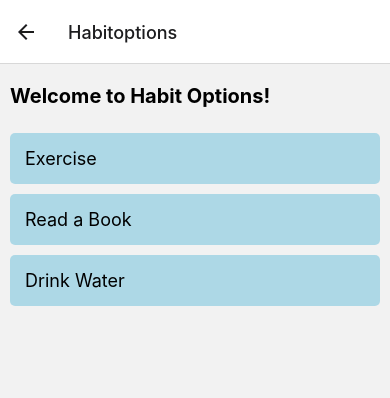
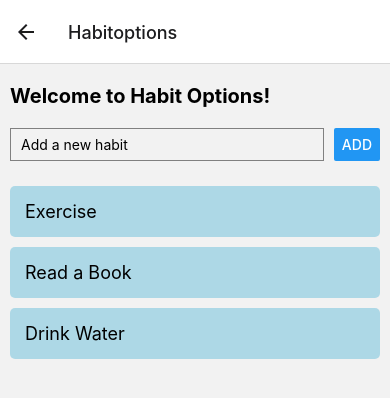
Before and after one commit to MehmetOguzhanTor/HabitTracker, a React Native app: screen /Habitoptions in a window 390 px wide. Shown: the top 398 px of the page. Built offline with nearby package versions, Linux system fonts and the light colour scheme.

Commit message:
Users can add their own habits now.

```diff
--- a/src/screens/Habitoptions.js
+++ b/src/screens/Habitoptions.js
@@ -1,15 +1,24 @@
-import React from 'react';
-import { View, Text, StyleSheet, TouchableOpacity, FlatList } from 'react-native';
-
-const options = [
-  { id: 1, name: "Exercise" },
-  { id: 2, name: "Read a Book" },
-  { id: 3, name: "Drink Water" },
-];
+import React, { useState } from 'react';
+import { View, Text, StyleSheet, TouchableOpacity, FlatList, TextInput, Button } from 'react-native';
 
 const Habitoptions = ({ navigation }) => {
+  const [options, setOptions] = useState([
+    { id: 1, name: "Exercise" },
+    { id: 2, name: "Read a Book" },
+    { id: 3, name: "Drink Water" },
+  ]);
+  const [newHabit, setNewHabit] = useState('');
+
   const handleSelectOption = (option) => {
     navigation.navigate('Home', { selectedHabit: option });
+  };
+
+  const addNewHabit = () => {
+    if (newHabit.trim() === '') return; // Prevent adding empty habits
+
+    const newId = options.length + 1;
+    setOptions([...options, { id: newId, name: newHabit }]);
+    setNewHabit(''); // Reset the input field
   };
 
   const renderOptionItem = ({ item }) => (
@@ -24,6 +33,17 @@ const Habitoptions = ({ navigation }) => {
   return (
     <View style={styles.container}>
       <Text style={styles.header}>Welcome to Habit Options!</Text>
+
+      <View style={styles.inputContainer}>
+        <TextInput
+          style={styles.input}
+          placeholder="Add a new habit"
+          value={newHabit}
+          onChangeText={setNewHabit}
+        />
+        <Button title="Add" onPress={addNewHabit} />
+      </View>
+
       <FlatList
         data={options}
         renderItem={renderOptionItem}
@@ -44,11 +64,22 @@ const styles = StyleSheet.create({
     fontWeight: 'bold',
     marginBottom: 20,
   },
+  inputContainer: {
+    flexDirection: 'row',
+    marginBottom: 20,
+  },
   optionItem: {
     padding: 15,
     marginVertical: 5,
     backgroundColor: 'lightblue',
     borderRadius: 5,
+  },
+  input: {
+    flex: 1,
+    borderColor: 'gray',
+    borderWidth: 1,
+    marginRight: 10,
+    paddingHorizontal: 10,
   },
   optionText: {
     fontSize: 18,
```
